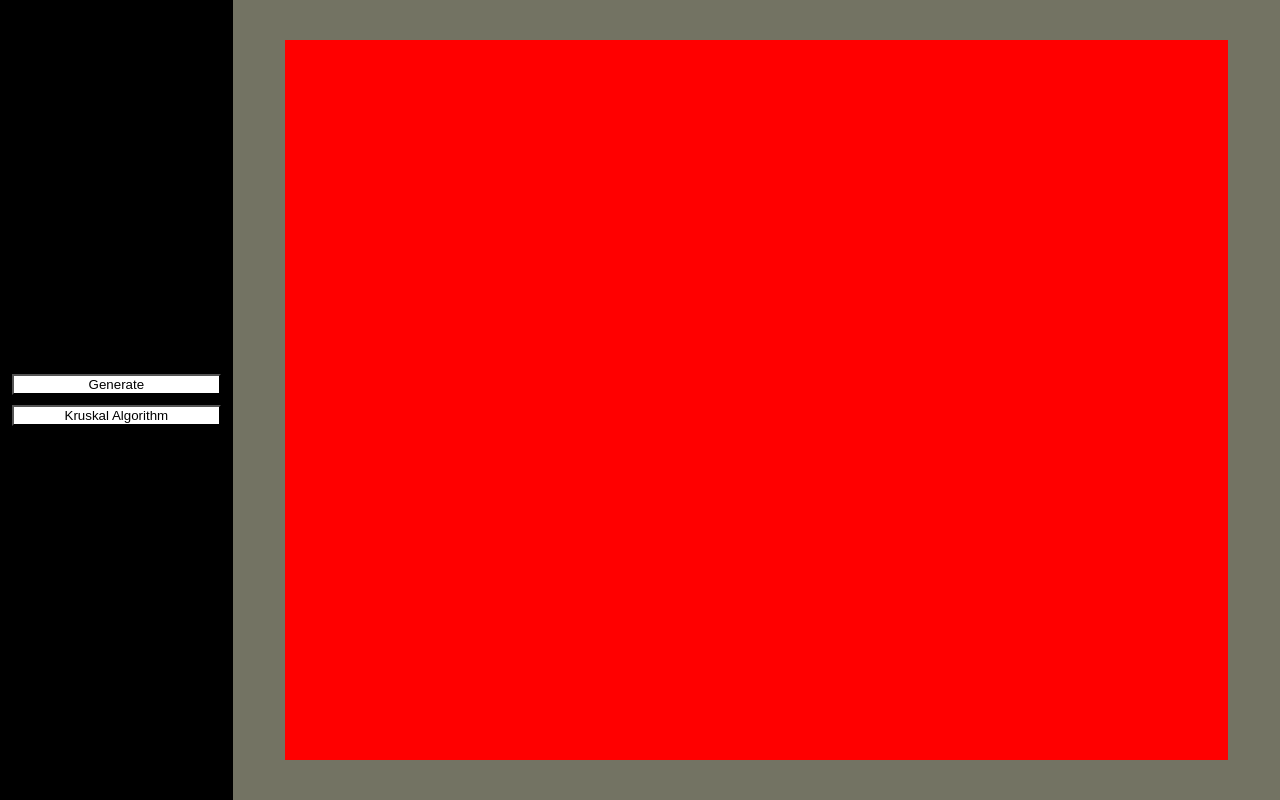
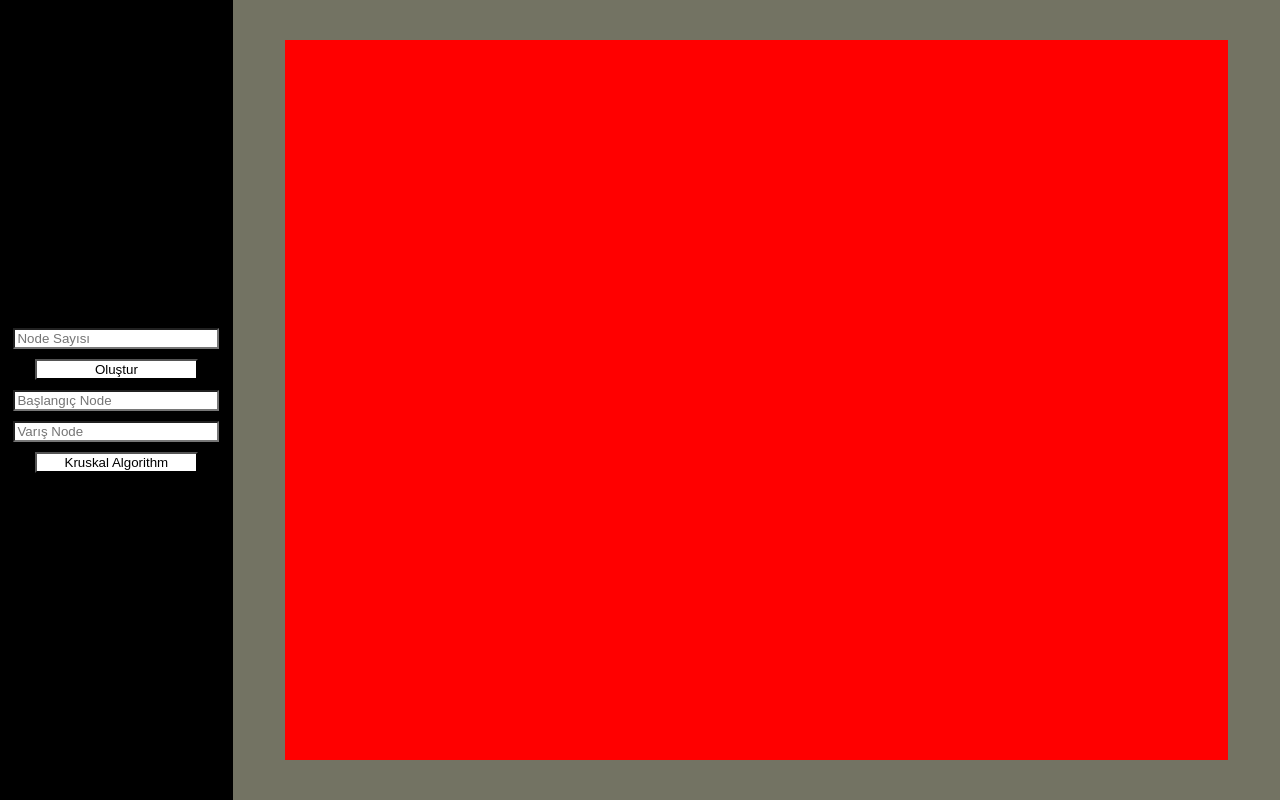
Before and after one commit to lyoe404/comp_network, a plain HTML site: page comp_network/index.html in a window 1280 px wide. Drawn offline with Linux system fonts and the light colour scheme.

Commit message:
duzenleme

```diff
--- a/comp_network/index.css
+++ b/comp_network/index.css
@@ -31,13 +31,27 @@ body{
 #graphGenerator{
   background-color: white;
   width: 10%;
-  width: 90%;
+  width: 70%;
 }
 #kruskal{
   background-color: white;
   width: 10%;
-  width: 90%;
-
+  width: 70%;
+}
+#sizeInput{
+  background-color: white;
+  width: 10%;
+  width: 85%;
+}
+#startNode{
+  background-color: white;
+  width: 10%;
+  width: 85%;
+}
+#endNode{
+  background-color: white;
+  width: 10%;
+  width: 85%;
 }
 #node_area{
   background-color: red;
--- a/comp_network/index.html
+++ b/comp_network/index.html
@@ -11,8 +11,12 @@
 
 <body>
     <div id = "tool_bar">
-        <button id = "graphGenerator">Generate</button>
+        <input type="number" id="sizeInput" name="sizeInput" step="1" min="1" max="15" placeholder="Node Sayısı">
+        <button id = "graphGenerator">Oluştur</button>
+        <input type="number" id="startNode" name="startNode" step="1" min="1" max="15" placeholder="Başlangıç Node">
+        <input type="number" id="endNode" name="endNode" step="1" min="1" max="15" placeholder="Varış Node">
         <button id = "kruskal">Kruskal Algorithm</button>
+
     </div>
     <div id = "main_div">
         <div id = "node_area">
--- a/comp_network/index.js
+++ b/comp_network/index.js
@@ -2,8 +2,12 @@
 import * as graphGenerator from './Generators/random_node.js'
 import * as endosrenyl from './Generators/erdos-renyi.js'
 import * as genedge from './Generators/edge_gen.js'
-let size = 12 ;
+import * as kruskal from './Algorithms/kruskal.js'
 document.getElementById("graphGenerator").addEventListener('click', () => {
+          let size = document.getElementById("sizeInput").value;
+          if (size === "") {
+            size = 2;
+          }
           graphGenerator.graphGenerator(size) ; // GRAPHGENERATOR BY ENTERING SIZE(BEYLER BURDA SIZE YAZIYOR SIZEYI YUKARDAN DEGİSTİRİP DENEYEBİLİRSİNİZ)
 
           endosrenyl.erdosRenylModel() ; // endos-renyi not completed
@@ -22,5 +26,7 @@ document.getElementById("graphGenerator").addEventListener('click', () => {
       ) ;
 document.getElementById("kruskal").addEventListener('click', () => {
           console.log("kruskal uygulandı");
+          //kruskal.kruskalAlgorithm();
+
         }
       ) ;
```
Also changed, not shown: comp_network/Algorithms/dijkstra.js (added).
